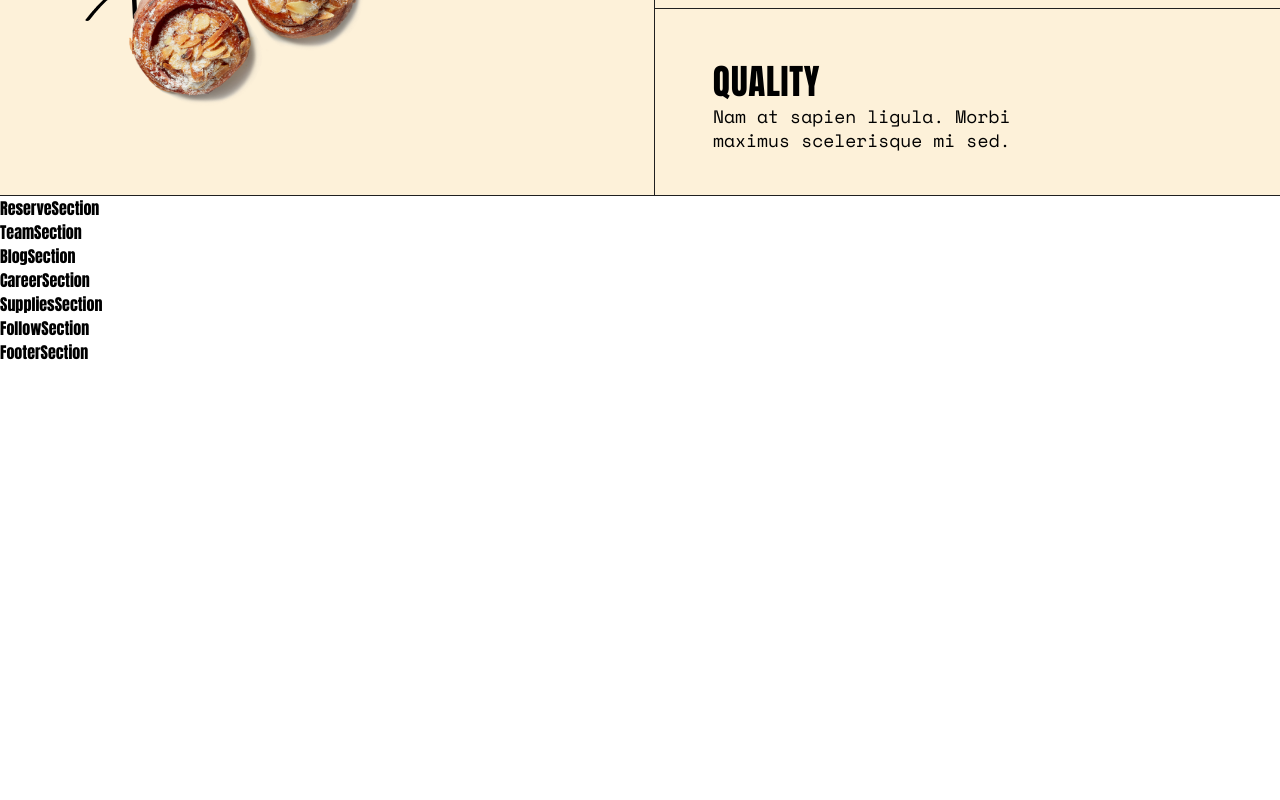
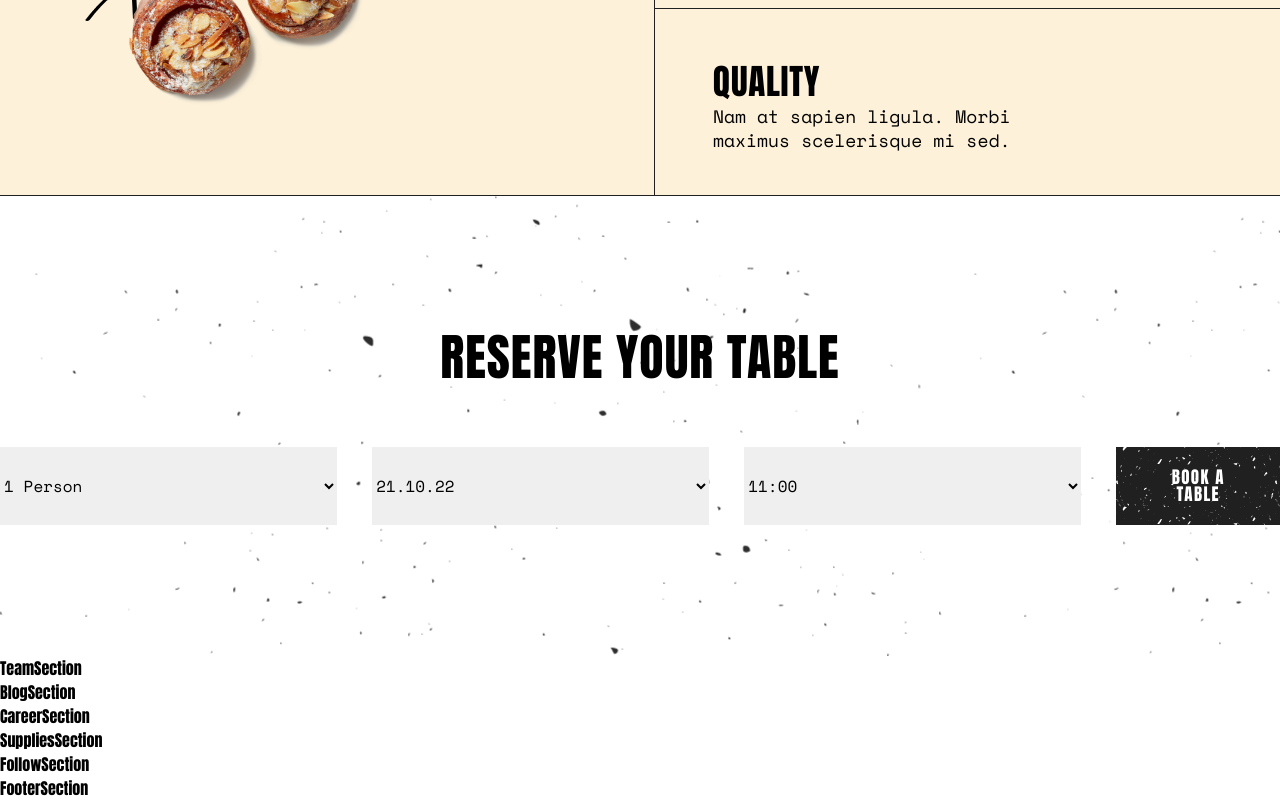
Before and after one commit to nishanthmessi/early-birds-coffee, a React (Vite) app: page / in a window 1280 px wide. Shown: the part 5445-6245 px from the top of the page. Before the commit the page ends 5809 px from the top, so only its background shows below. Built offline with nearby package versions, Linux system fonts and the light colour scheme.

Commit message:
reserve section done

```diff
--- a/src/components/ReserveSection.jsx
+++ b/src/components/ReserveSection.jsx
@@ -1,7 +1,33 @@
 import React from 'react'
 
 const ReserveSection = () => {
-  return <div>ReserveSection</div>
+  return (
+    <div className='flex flex-col justify-center items-center gap-[60px] h-[460px] bg-hero-pattern'>
+      <h1 className='text-[50px] leading-[60px] tracking-[1px] uppercase'>
+        Reserve your table
+      </h1>
+      <div className='flex gap-[35px]'>
+        <select name='' className='w-[345px] space-mono'>
+          <option value='1 person' defaultValue='1 person'>
+            1 Person
+          </option>
+        </select>
+        <select name='' className='w-[345px] space-mono'>
+          <option value='21.10.22n' defaultValue='21.10.22'>
+            21.10.22
+          </option>
+        </select>
+        <select name='' className='w-[345px] space-mono'>
+          <option value='11:00' defaultValue='11:00'>
+            11:00
+          </option>
+        </select>
+        <button className='text-[17px] text-white leading-[17px] tracking-[1.36px] uppercase px-[32px] py-[22px] bg-button-bg bg-primary'>
+          Book a table
+        </button>
+      </div>
+    </div>
+  )
 }
 
 export default ReserveSection
--- a/tailwind.config.js
+++ b/tailwind.config.js
@@ -10,6 +10,7 @@ export default {
       backgroundImage: {
         'hero-pattern': "url('./src/assets/img/hero-pattern.png')",
         'about-bg': "url('./src/assets/img/about-sec-bg.png')",
+        'button-bg': "url('./src/assets/svg/button-bg.svg')",
       },
     },
   },
```
Also changed, not shown: src/assets/svg/button-bg.svg (added).
